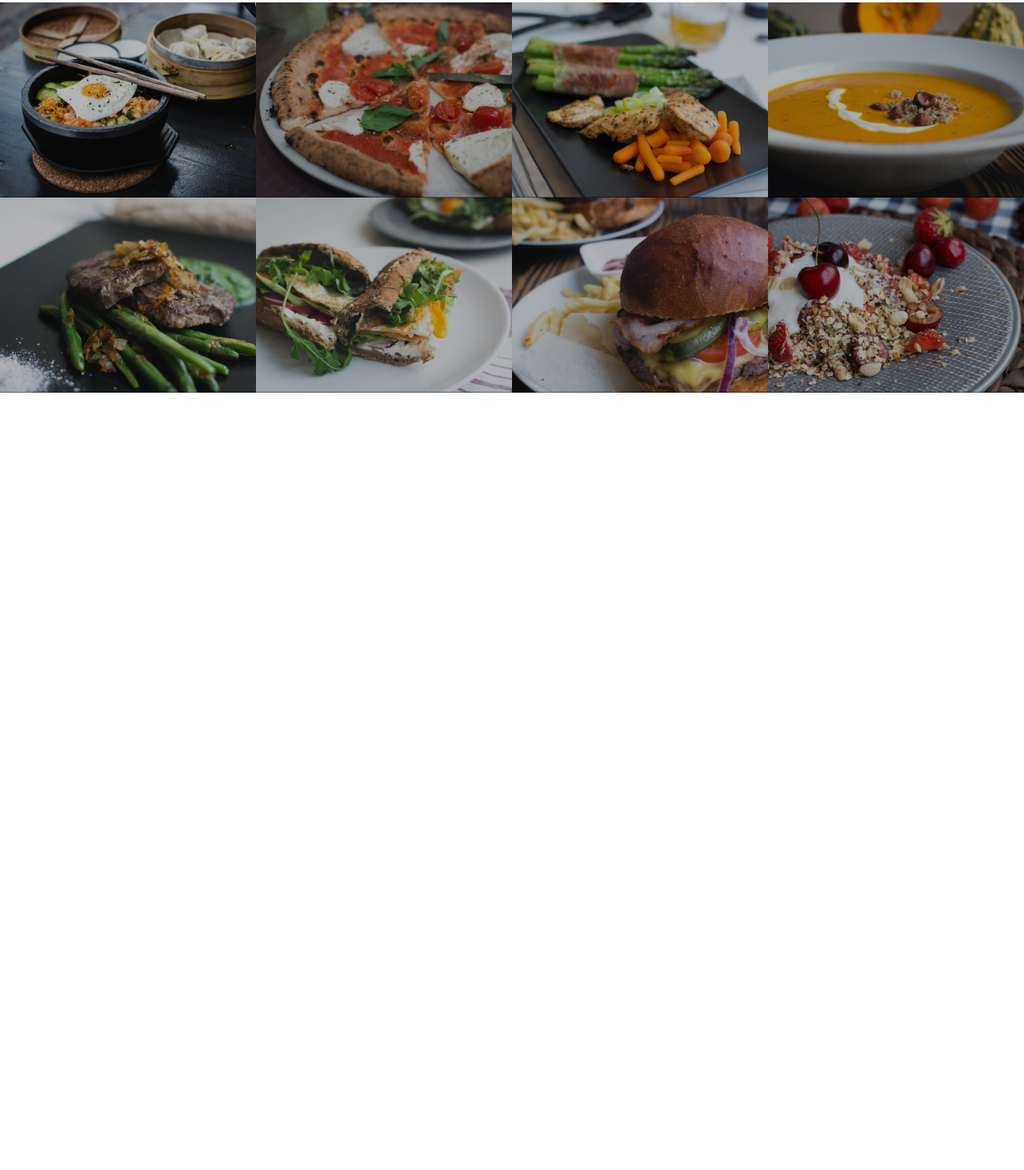
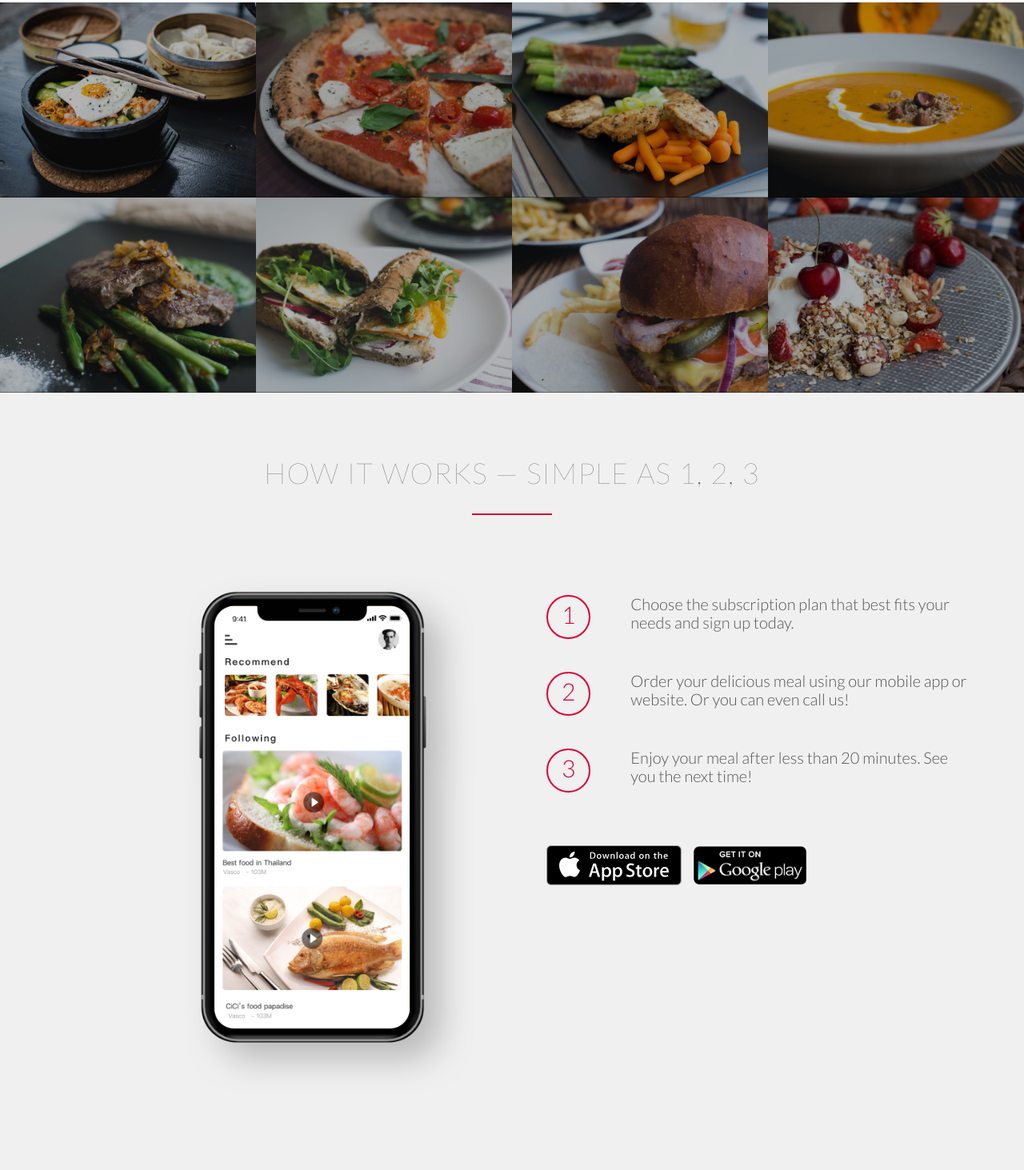
Before and after one commit to Nam-H-Nguyen/Web-Apps, a PHP site: page / in a window 1280 px wide. Shown: the part 1556-3019 px from the top of the page at 80% size. Before the commit the page ends 2047 px from the top, so only its background shows below. Run offline with PHP 8.4, Linux system fonts and the light colour scheme.

Commit message:
Add section - how it works with app store buttons and clear up floating bug with clearfix

```diff
--- a/YumYumCart/index.html
+++ b/YumYumCart/index.html
@@ -75,7 +75,7 @@
         </section>
 
         <section class="section-meals">
-            <ul class="meals-showcase">
+            <ul class="meals-showcase clearfix">
                 <li>
                     <!--A container for image and caption for image-->
                     <figure class="meal-photo">
@@ -97,6 +97,8 @@
                         <img src="resources/img/4.jpg" alt="Autumn pumpkin soup">
                     </figure>
                 </li>
+            </ul>
+            <ul class="meals-showcase clearfix">
                 <li>
                     <figure class="meal-photo">
                         <img src="resources/img/5.jpg" alt="Paleo beef steak with vegetables">
@@ -119,5 +121,44 @@
                 </li>
             </ul>
         </section>
+
+        <section class="section-how-it-works">
+            <div class="row">
+                <h2>How it works &mdash; Simple as 1, 2, 3</h2>
+            </div>
+            <div class="row">
+                <div class="col span-1-of-2 steps-box">
+                    <img src="resources/img/app-iPhone.png" alt="YumYumCart iOS app on iPhone" class="app-screen">
+                </div>
+                <div class="col span-1-of-2 steps-box">
+                    <div class="works-step">
+                        <div>1</div>
+                        <p>Choose the subscription plan that best fits your needs and sign up today.</p>
+                    </div>
+                    <div class="works-step">
+                        <div>2</div>
+                        <p>Order your delicious meal using our mobile app or website. Or you can even call us!</p>
+                    </div>
+                    <div class="works-step">
+                        <div>3</div>
+                        <p>Enjoy your meal after less than 20 minutes. See you the next time!</p>
+                    </div>
+
+                    <a href="#" class="btn-app"><img src="resources/img/download-app.svg" alt="iOS App Store Button"></a>
+
+                    <a href="#" class="btn-app"><img src="resources/img/download-app-android.png" alt="Android Google Play Store Button"></a>
+                </div>
+            </div>
+        </section>
+
     </body>
 </html>
+
+<!--
+Section 3: How it works
+Title: How it works - Simple as 1, 2, 3
+
+	1.	Choose the subscription plan that best fits your needs and sign up today.
+	2.	Order your delicious meal using our mobile app or website. Or you can even call us!
+	3.	Enjoy your meal after less than 20 minutes. See you the next time!
+-->
--- a/YumYumCart/resources/css/style.css
+++ b/YumYumCart/resources/css/style.css
@@ -15,6 +15,18 @@ html {
     font-size: 20px;
     text-rendering: optimizeLegibility; /* ensure optimal rendering of text */
 }
+
+/* Clear the floats */
+.clearfix:after {
+  visibility: hidden;
+  display: block;
+  font-size: 0;
+  content: " ";
+  clear: both;
+  height: 0;
+}
+* html .clearfix             { zoom: 1; } /* IE6 */
+*:first-child+html .clearfix { zoom: 1; } /* IE7 */
 
 /*-----------------------------------------------------*/
 /* HEADER */
@@ -236,3 +248,58 @@ h3 {
     transform: scale(1.15); /* 1.03 vs 1.00 fix the white space below when hovering */
     opacity: 1;
 }
+
+/*-----------------------------------------------------*/
+/* SECTION: HOW IT WORKS */
+/*-----------------------------------------------------*/
+
+.section-how-it-works {
+    background-color: #f0f0f0;
+}
+/* Left column of steps box */
+.steps-box:first-child {
+    text-align: right;
+    padding-right: 3%;
+    margin-top: 45px;
+}
+
+/* Right column of steps box */
+.steps-box:last-child {
+    padding-left: 3%;
+    margin-top: 70px;
+}
+
+.app-screen {
+    width: 70%;
+    height: auto;
+}
+
+.works-step {
+    margin-bottom: 50px;
+}
+
+/* Want app buttons to be leveled to the bottom relative to iPhone image */
+.works-step:last-of-type {
+    margin-bottom: 75px;
+}
+
+/* Creating circles around work steps */
+.works-step div {
+    color: #df0038;
+    border: 2px solid #df0038;
+    display: inline-block;
+    border-radius: 50%;
+    height: 55px;
+    width: 55px;
+    text-align: center;
+    padding: 5px;
+    float: left;
+    font-size: 150%;
+    margin-right: 50px;
+}
+
+.btn-app img {
+    height: 50px;
+    width: auto;
+    margin-right: 10px;
+}
```
Also changed, not shown: YumYumCart/resources/img/app-iPhone.png.
